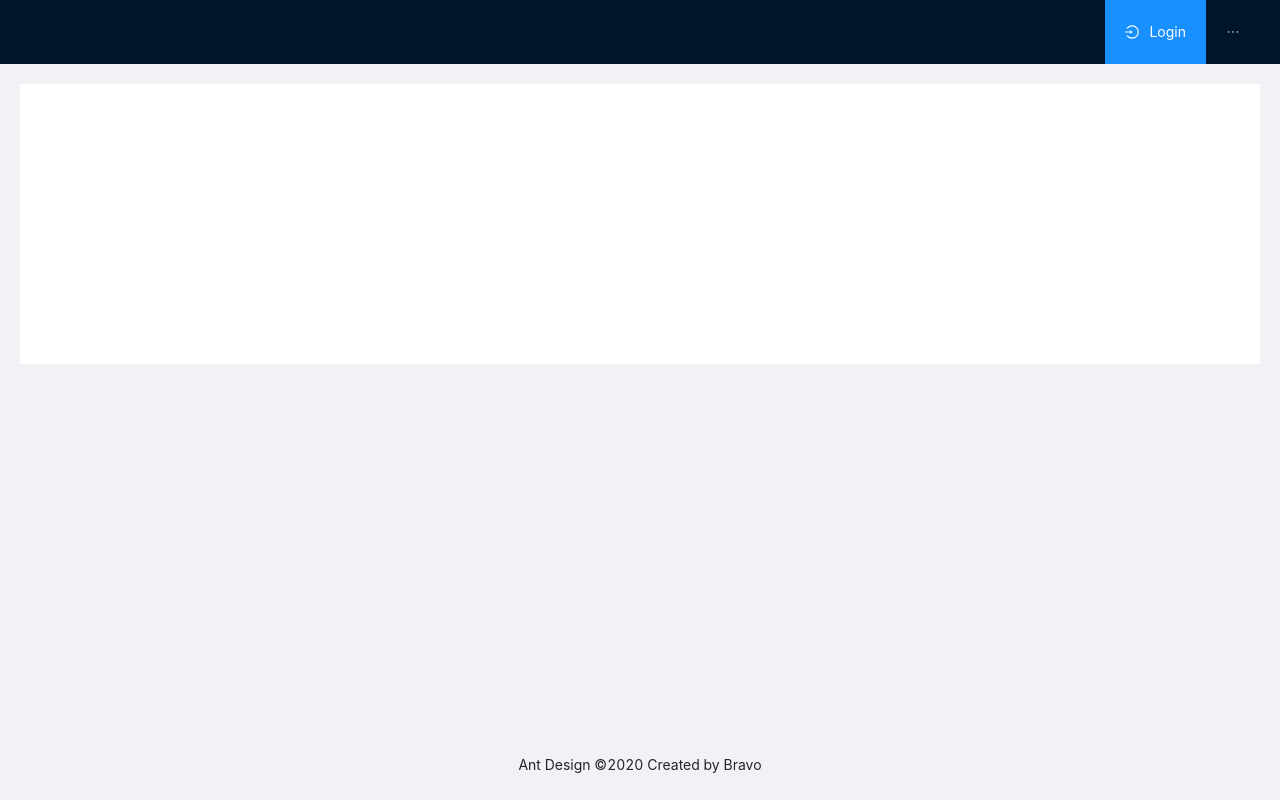
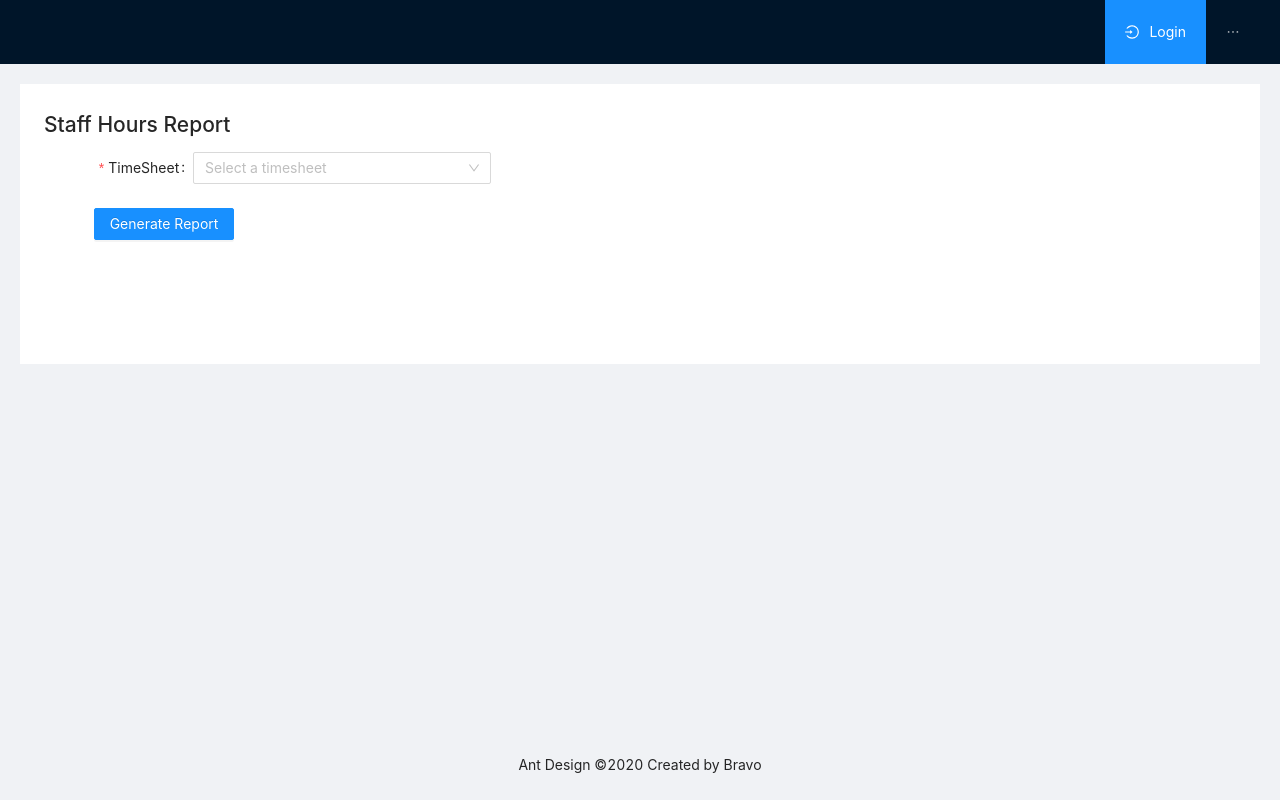
Before and after one commit to una-eif509-desarrolloweb-20G01/webdev-project-frontend-bravo, a React (Create React App) app: page /reports/staff-hours in a window 1280 px wide. Built offline with nearby package versions, Linux system fonts and the light colour scheme; no server answers.

Commit message:
saving progress

```diff
--- a/src/App.js
+++ b/src/App.js
@@ -21,6 +21,9 @@ import Home from "./components/Home/Home";
 
 import TimeSheetsTable from "./components/TimeSheetsTable/TimeSheetsTable";
 import DepartmentEditableTable from "./components/DepartmentEditableTable/DepartmentEditableTable";
+
+import StaffHours from "./components/Reports/StaffHours/StaffHours";
+import Summary from "./components/Reports/Summary/Summary";
 
 import ProtectedRoute from "./components/ProtectedRoute/ProtectedRoute";
 import Unauthorized from "./components/Unauthorized/Unauthorized";
@@ -152,6 +155,8 @@ function App() {
                             <Route exact path='/home' component={Home}/>
                             <Route exact path='/departments' user={currentUser} component={DepartmentEditableTable} />
                             <Route exact path='/timesheets' user={currentUser} component={TimeSheetsTable} />
+                            <Route exact path='/reports/staff-hours' component={StaffHours}/>
+                            <Route exact path='/reports/summary' component={Summary}/>
 
                             <Route exact path='/unauthorized' component={Unauthorized} />
                         </Switch>
--- /dev/null
+++ b/src/components/Reports/StaffHours/StaffHours.js
@@ -0,0 +1,83 @@
+import './StaffHours.scss';
+import React, { useState, useEffect } from 'react';
+import { Table, Button, Select, Form } from 'antd';
+import TimeSheetService from '../../../services/timesheet.service';
+
+const layout = {
+    labelCol: {
+        offset: 0,
+        span: 3,
+    },
+    wrapperCol: {
+        offset: 0,
+        span: 6,
+    },
+};
+
+const tailLayout = {
+    wrapperCol: {
+        offset: 1,
+        span: 6,
+    },
+};
+
+const StaffHours = () => {
+    const [form] = Form.useForm();
+    const [timeSheetSelectOptions, setTimeSheetSelectOptions] = useState([]);
+
+    useEffect(() => {
+        TimeSheetService.getAll().then(response => {
+            const data = [];
+
+            response.data.forEach((timeSheet, index) => {
+                data.push({
+                    value: timeSheet.id,
+                    label: timeSheet.name
+                });
+            });
+
+            setTimeSheetSelectOptions(data);
+        });
+    }, []);
+
+    const onFinish = data => {
+
+    };
+
+    return (
+        <>
+            <h1>Staff Hours Report</h1>
+            <Form {...layout} form={form} name="control-hooks" onFinish={onFinish}>
+                <Form.Item
+                    name="timesheet"
+                    label="TimeSheet"
+                    rules={[
+                        {
+                            required: true,
+                        },
+                    ]}
+                >
+                    <Select
+                        showSearch
+                        labelInValue
+                        optionFilterProp="label"
+                        name="timesheet"
+                        options={timeSheetSelectOptions}
+                        placeholder="Select a timesheet"
+                        filterOption={(input, option) =>
+                            option.label.toLowerCase().indexOf(input.toLowerCase()) >= 0
+                        }
+                    />
+                </Form.Item>
+                <Form.Item {...tailLayout}>
+                    <Button type="primary" htmlType="submit" style={{ marginRight: "10px" }}>
+                        Generate Report
+                    </Button>
+                </Form.Item>
+            </Form>
+        </>
+    );
+
+};
+
+export default StaffHours;
--- /dev/null
+++ b/src/components/Reports/Summary/Summary.js
@@ -0,0 +1,14 @@
+import './Summary.scss';
+import React, { useState, useEffect } from 'react';
+import { Table, Button } from 'antd';
+import TimeSheetService from '../../../services/timesheet.service';
+import TimeSheetDetailsService from '../../../services/timesheetDetails.service';
+
+const Summary = () => {
+    return (
+        <>
+        </>
+    );
+};
+
+export default Summary;
```
Also changed, not shown: src/components/Reports/StaffHours/StaffHours.scss (added), src/components/Reports/Summary/Summary.scss (added).
